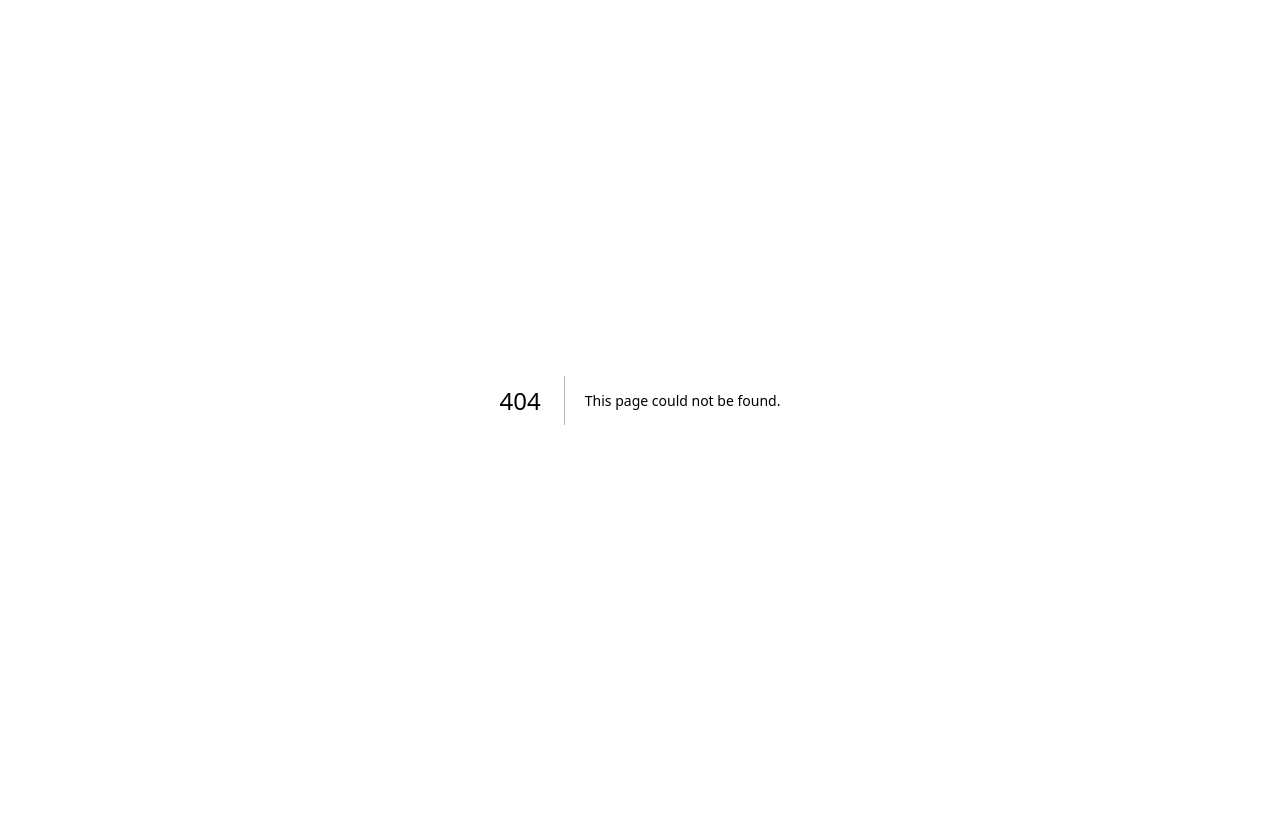
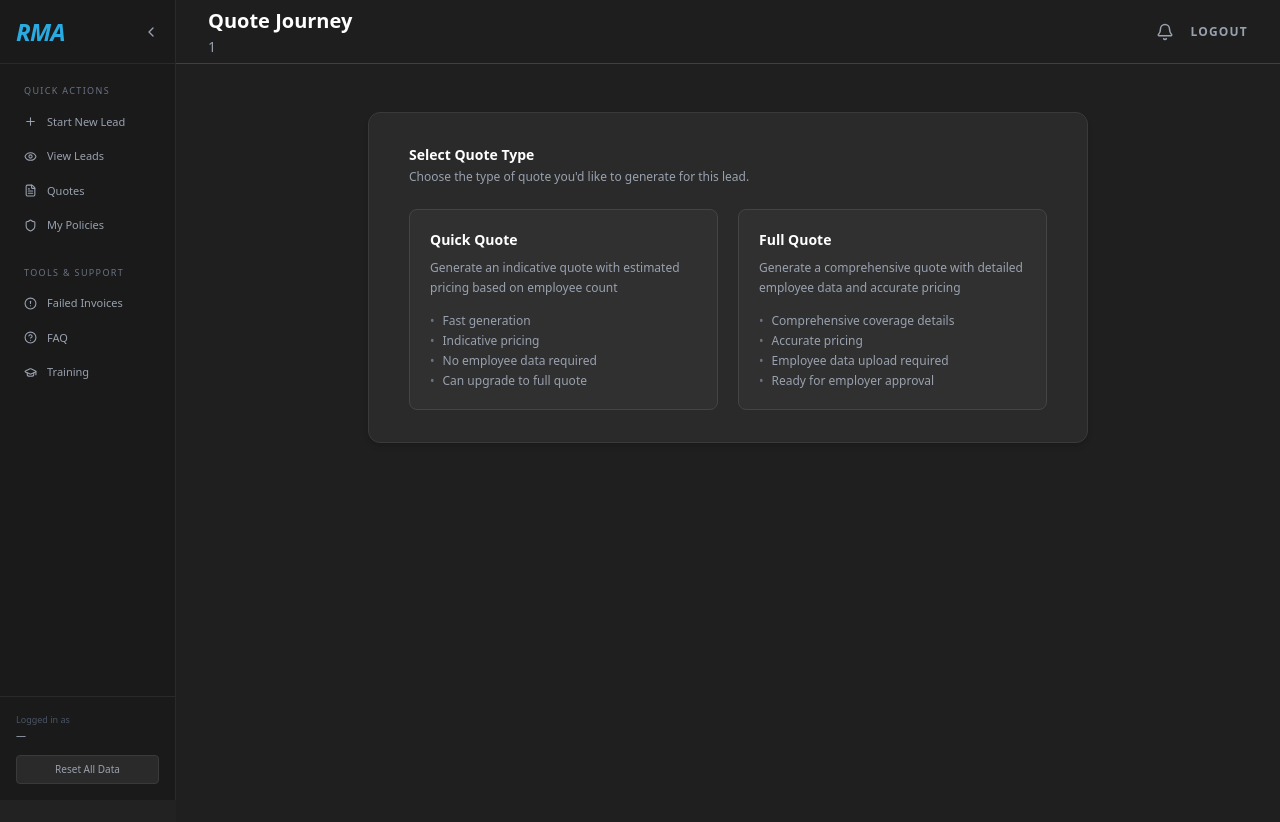
Before and after one commit to tanishlfi/Broker-Portal---Demo, a Next.js app in the folder Broker-Portal-Frontend/: page /lead/1/quote in a window 1280 px wide. Before the commit this address had no page. Shown: the top 822 px of the page. Before the commit the page ends 800 px from the top, so only its background shows below. Built offline with nearby package versions, Linux system fonts and the light colour scheme.

Commit message:
feat: add quote journey

```diff
--- /dev/null
+++ b/Broker-Portal-Frontend/app/lead/[leadId]/quote/page.tsx
@@ -0,0 +1,25 @@
+import DashboardLayout from "@/components/layout/DashboardLayout";
+import DashboardHeader from "@/components/layout/DashboardHeader";
+import QuoteJourneyPage from "@/features/lead/quote/QuoteJourneyPage";
+
+interface QuotePageProps {
+  params: { leadId: string };
+  searchParams: { ref?: string; company?: string };
+}
+
+export default function QuoteRoute({ params, searchParams }: QuotePageProps) {
+  const leadReference = searchParams.ref || params.leadId;
+  const companyName = searchParams.company ? decodeURIComponent(searchParams.company) : "";
+
+  return (
+    <DashboardLayout>
+      <DashboardHeader
+        title="Quote Journey"
+        subtitle={companyName ? `${companyName} – ${leadReference}` : leadReference}
+      />
+      <div className="flex-1 flex overflow-hidden">
+        <QuoteJourneyPage leadReference={leadReference} companyName={companyName} />
+      </div>
+    </DashboardLayout>
+  );
+}
--- a/Broker-Portal-Frontend/features/lead/new/page.tsx
+++ b/Broker-Portal-Frontend/features/lead/new/page.tsx
@@ -167,7 +167,7 @@ export default function StartNewLeadPage() {
     try {
       if (!token) throw new Error("No auth token found. Please navigate from Client Connect.");
       const [firstName, ...rest] = contact.contactName.trim().split(" ");
-      await createLead({
+      const result = await createLead({
         employerName: employer.companyName,
         registrationNumber: employer.registrationNumber || undefined,
         industryType: employer.industry,
@@ -181,7 +181,8 @@ export default function StartNewLeadPage() {
         representativeId: brokerId || "00000000-0000-0000-0000-000000000000",
         brokerId: brokerId || "00000000-0000-0000-0000-000000000000",
       }, token);
-      router.push("/dashboard");
+      const { leadId, leadReference } = result.data;
+      router.push(`/lead/${leadId}/quote?ref=${leadReference}&company=${encodeURIComponent(employer.companyName)}`);
     } catch (err: unknown) {
       setSubmitError(err instanceof Error ? err.message : "Submission failed");
     } finally {
--- /dev/null
+++ b/Broker-Portal-Frontend/features/lead/quote/QuoteJourneyPage.tsx
@@ -0,0 +1,91 @@
+"use client";
+
+interface QuoteJourneyPageProps {
+  leadReference: string;
+  companyName: string;
+}
+
+export default function QuoteJourneyPage({
+  leadReference,
+  companyName,
+}: QuoteJourneyPageProps) {
+  return (
+    <div className="flex justify-center items-start min-h-screen bg-[#1f1f1f] px-6 pt-12 w-full">
+
+      {/* Main Card */}
+      <div className="bg-[#2a2a2a] border border-[#3a3a3a] rounded-xl px-10 py-8 w-full max-w-[720px] shadow-md">
+
+        {/* Header */}
+        <h2 className="text-white text-sm font-semibold mb-1">
+          Select Quote Type
+        </h2>
+        <p className="text-gray-400 text-xs mb-6">
+          Choose the type of quote you'd like to generate for this lead.
+        </p>
+
+        {/* Options */}
+        <div className="grid grid-cols-2 gap-5">
+
+          {/* Quick Quote */}
+          <button className="group text-left bg-[#303030] border border-[#444] hover:border-[#29abe2] rounded-lg p-5 transition-all duration-200 hover:shadow-[0_0_0_1px_#29abe2]">
+
+            <h3 className="text-white text-sm font-semibold mb-2">
+              Quick Quote
+            </h3>
+
+            <p className="text-gray-400 text-xs leading-relaxed mb-4">
+              Generate an indicative quote with estimated pricing based on employee count
+            </p>
+
+            <ul className="space-y-1">
+              {[
+                "Fast generation",
+                "Indicative pricing",
+                "No employee data required",
+                "Can upgrade to full quote",
+              ].map((item) => (
+                <li
+                  key={item}
+                  className="text-gray-400 text-xs flex gap-2"
+                >
+                  <span className="text-gray-500">•</span>
+                  {item}
+                </li>
+              ))}
+            </ul>
+          </button>
+
+          {/* Full Quote */}
+          <button className="group text-left bg-[#303030] border border-[#444] hover:border-[#29abe2] rounded-lg p-5 transition-all duration-200 hover:shadow-[0_0_0_1px_#29abe2]">
+
+            <h3 className="text-white text-sm font-semibold mb-2">
+              Full Quote
+            </h3>
+
+            <p className="text-gray-400 text-xs leading-relaxed mb-4">
+              Generate a comprehensive quote with detailed employee data and accurate pricing
+            </p>
+
+            <ul className="space-y-1">
+              {[
+                "Comprehensive coverage details",
+                "Accurate pricing",
+                "Employee data upload required",
+                "Ready for employer approval",
+              ].map((item) => (
+                <li
+                  key={item}
+                  className="text-gray-400 text-xs flex gap-2"
+                >
+                  <span className="text-gray-500">•</span>
+                  {item}
+                </li>
+              ))}
+            </ul>
+          </button>
+
+        </div>
+      </div>
+    </div>
+  );
+}
```
